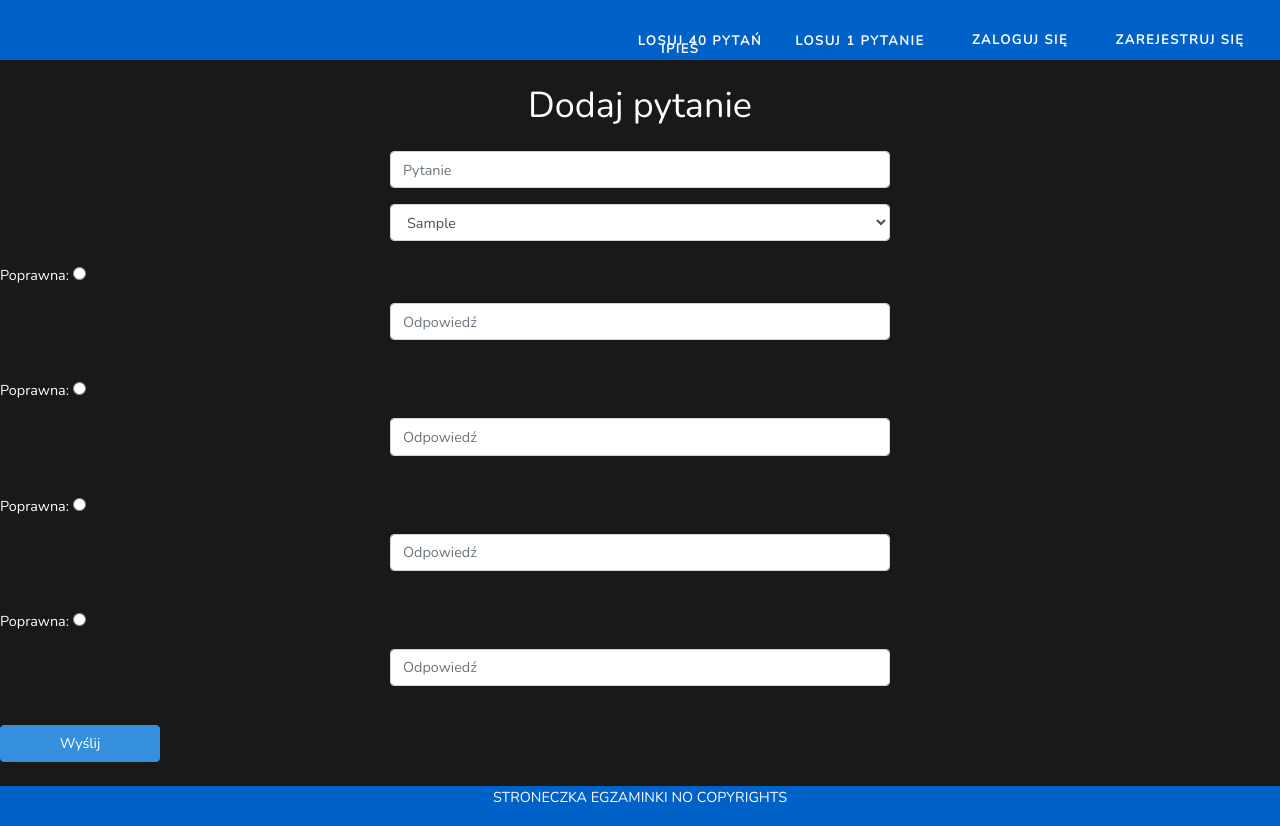
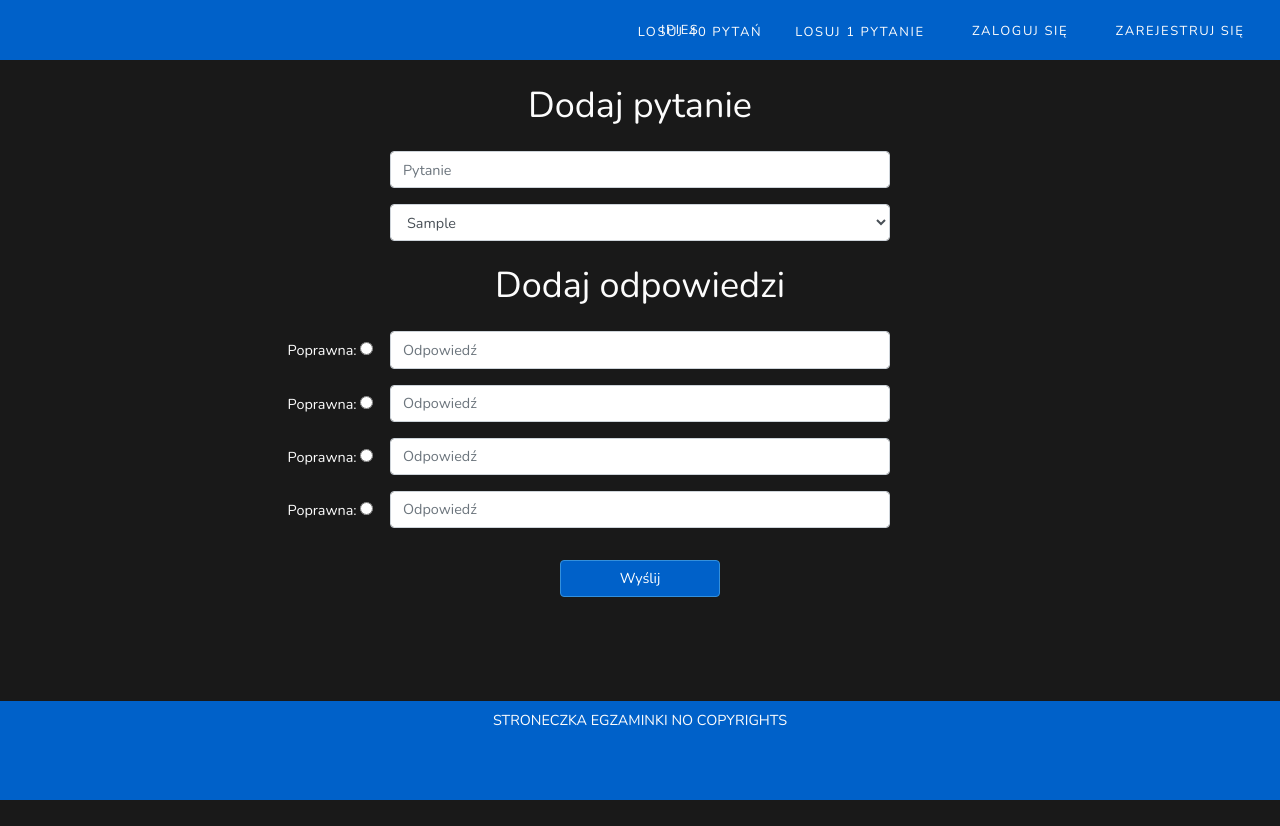
Before and after one commit to jkarpiu/jakas_strona_do_testow, a Laravel app: page /add in a window 1280 px wide. After the commit the page ends 800 px from the top, so only its background shows below. Run offline with Laravel 8, Linux system fonts and the light colour scheme; tables that the repository leaves empty hold one stand-in row (values such as "Sample post"); style sheets or scripts are compiled from the project's sources.

Commit message:
DZIAŁA JEDNA PODSTRONA W KONCU

```diff
--- a/public/css/default.css
+++ b/public/css/default.css
@@ -36,12 +36,13 @@ body {
     color: #fcfcfc;
     padding: 0 15px;
     font-size: 13px;
-    font-weight: 600;
+    font-weight: 500;
     letter-spacing: .1rem;
     text-decoration: none;
     text-transform: uppercase;
 }
 
+/* wyloguj */
 .links>ul>span>li:hover>ul {
     display: flex;
     flex-direction: column;
@@ -49,7 +50,7 @@ body {
     justify-content: flex-start;
     align-items: stretch;
     align-content: stretch;
-    background-color: rgb(25, 25, 25);
+    background: #0061c9;
     position: relative;
     height: 2.5rem;
     z-index: 2;
@@ -63,26 +64,23 @@ body {
     height: 8vh;
 }
 
-.top-left {
-    margin: auto;
-
-}
+/* menu */
 .top-right {
     position: absolute;
-    top: 20px;
+    top: 11px;
     right: 20px;
 }
 
-
+/* ipies */
 .top-left>a {
     position: absolute;
     text-decoration: none;
-    font-size: 1.5rem;
+    font-size: 1.75rem;
     margin-left: 1rem;
     margin-top: 1px;
     color: #fcfcfc;
     left: 10px;
-    top: 18px;
+    top: 8px;
 }
 
 .top-left>a:hover {
@@ -114,47 +112,65 @@ body {
 }
 
 
-.form-control{
+.question-input {
     width: 500px;
     margin-left: auto;
     margin-right: auto;
     margin-top: 2vh;
 }
 
+.answer-input {
+    width: 500px;
+    margin-bottom: 2vh;
+}
+
+/* Dodaj pytanie */
 .header1 {
     text-align: center;
     margin-bottom: 3vh;
 }
 
+/* Dodaj odpowiedzi */
 .header2 {
     text-align: center;
-    margin-bottom: 0.2vh;
+    margin-bottom: 3vh;
+
 }
 
-.check{
-    margin-left: 40vh;
+/* odpowiedzi i tekst */
+.check-valid{
+    margin-left: 60%;
+    margin-bottom: 1vh;;
+    margin-top: 0.5rem;
+    width: 20vw;
+}
+
+/* cały div */
+#answer-all {
+    display: grid;
+    grid-template-columns: 20vw 500px 20vw;
+    float: center;
+    left: 20vh;;
+}
+
+#head-answer-all {
+    display: flex;
+    justify-content: center;
 }
 
 .btn {
     width: 20vh;
+    background-color: #0061c9;
+    margin-bottom: 10vh;
+    margin-top: 2vh;
 }
-/* #footer {
-    background-color: #007BFF;
-    clear: both;
-    color: #fcfcfc;
-    height: 5vh;
-    display: block;
-    text-align: center;
-    margin-top: 2.2vh;
-    text-transform: uppercase;
-} */
 
 #footer {
     clear: both;
     color: #fcfcfc;
     display: block;
-    height: 2vh;
-    margin-bottom: 3vh;
+    height: 0.5vh;
+    margin-top: 1vh;
     text-align: center;
     text-transform: uppercase;
 }
--- a/resources/views/form.blade.php
+++ b/resources/views/form.blade.php
@@ -6,20 +6,27 @@
     <form action="/dodaj_pytanie" method="POST">
         @csrf
         <h1 class="header1">Dodaj pytanie</h1>
-        <input class="form-control" placeholder="Pytanie" type="text" name="pytanie">
-        <select class="form-control" name="dzial">
+        <input class="form-control question-input" placeholder="Pytanie" type="text" name="pytanie">
+        <select class="form-control question-input" name="dzial">
             @foreach ($dzialy as $dzial)
                 <option value="{{ $dzial->id }}"> {{ $dzial->nazwa }} </option>
             @endforeach
         </Select>
         <br>
+        <h1 class="header2">Dodaj odpowiedzi</h1>
         @foreach (['a1', 'a2', 'a3', 'a4'] as $item)
-            <p>Poprawna: <input type="radio" name="valid" value="{{ $item }}">
-            <input placeholder="Odpowiedź" class="form-control" type="text" name="{{ $item }}" id=" {{ $item }} "></p>
-            <br>
+        <div id="head-answer-all">
+            <div id="answer-all">
+                <p class="check-valid">Poprawna: <input type="radio" name="valid" value="{{ $item }}"></p>
+                    <input class="form-control answer-input" placeholder="Odpowiedź"
+                    type="text" name="{{ $item }}" id=" {{ $item }} ">
+            </div>
+        </div>
         @endforeach
-        <button type="submit" class="btn btn-primary">
-            Wyślij
-        </button>
+        <center>
+            <button type="submit" class="btn btn-primary">
+                Wyślij
+            </button>
+        </center>
     </form>
 @endsection
```
